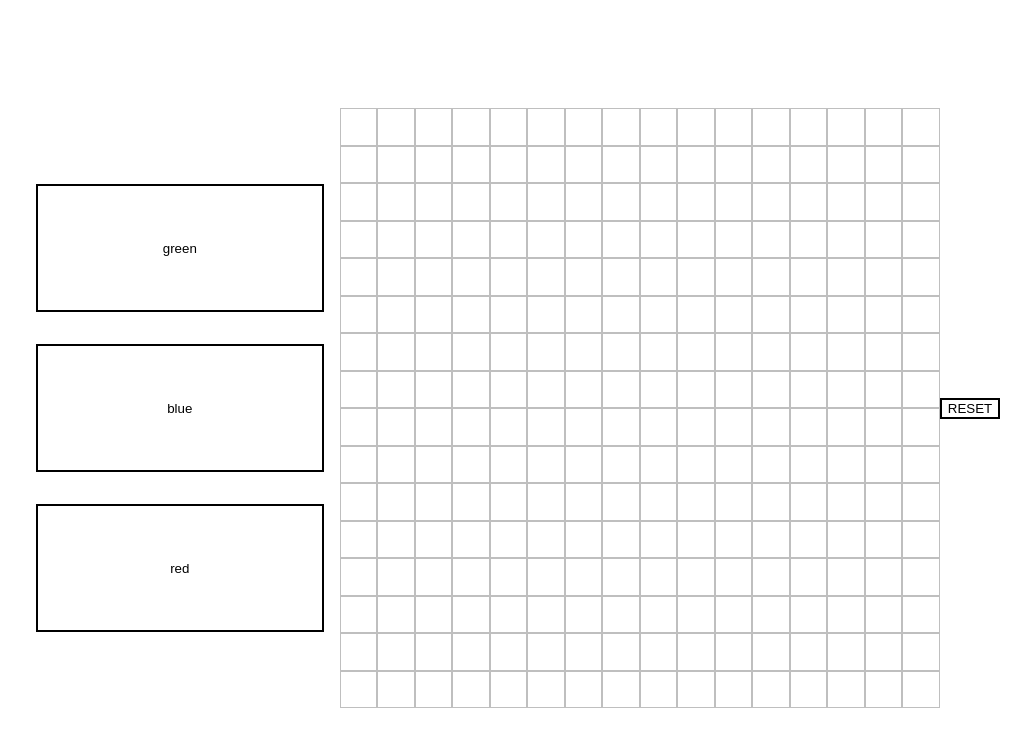
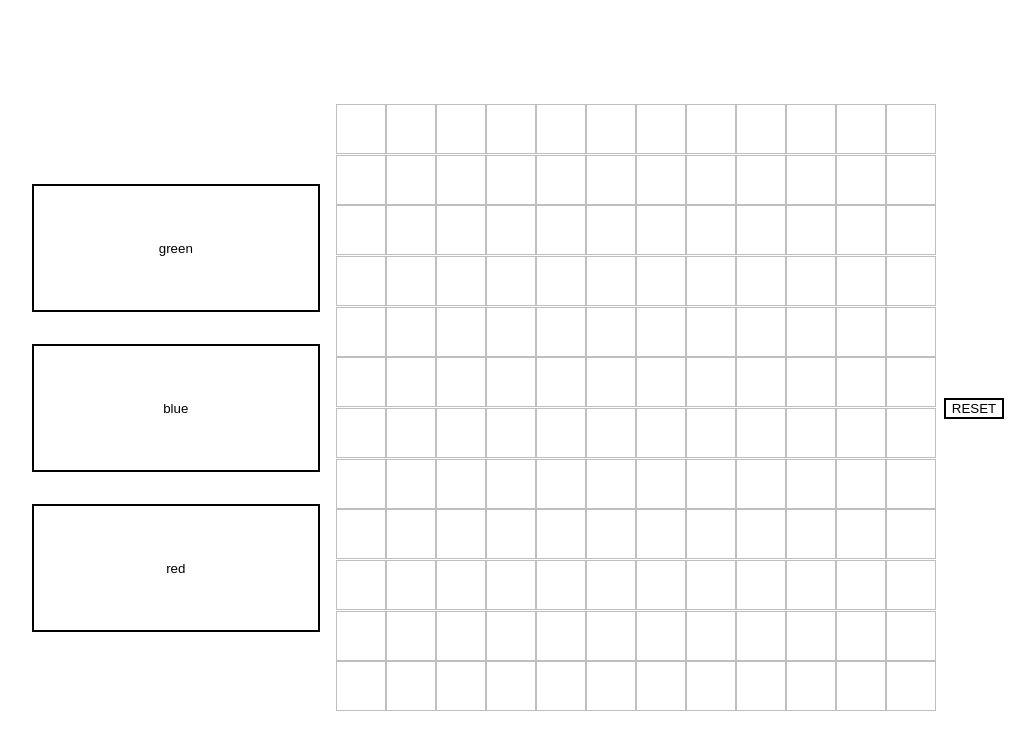
Before and after one commit to finestedm/Etch-a-Sketch, a plain HTML site: page index.html in a window 1280 px wide. Shown: the whole page, without its empty margins (138-1173 px from the left). Drawn offline with Linux system fonts and the light colour scheme.

Commit message:
resizer implemented but only hardcoded into script

```diff
--- a/myscript.js
+++ b/myscript.js
@@ -1,4 +1,6 @@
-const newArray = (16 ** 2);
+var hardcodedInput = 12;
+
+const newArray = (hardcodedInput ** 2);
 var currentColor = '';
 
 // This part created an array of boxes - size depends on newArray value
@@ -6,6 +8,7 @@ for (i = 0; i < newArray; i++) {
     var div = document.createElement('div');
     div.setAttribute("id", "box-" + i);
     div.setAttribute("class", "box");
+    div.setAttribute("style", `width: ${600 / hardcodedInput}px; height: ${600 / hardcodedInput}px`);
     container.appendChild(div);
 }
 
@@ -16,7 +19,7 @@ const reset = document.querySelector('#reset');
 
 // This part colors the clicked box to the chosen color
 box.forEach((box) => {
-    box.addEventListener('mousedown', (e) => {
+    box.addEventListener('mouseover', (e) => {
         e.target.style.background = currentColor;
     });
 });
--- a/mystyle.css
+++ b/mystyle.css
@@ -9,17 +9,24 @@ body {
 
 #container {
     display: flex;
-    width: 600px;
-    height: 600px;
+    width: 608px;
+    height: 608px;
     flex-wrap: wrap;
 
 }
 
 .box {
+
+    border: 1px solid rgb(0, 0, 0, 0.25);
+    box-sizing: border-box;
+}
+
+.box:hover {
     height: calc(600px/16);
     width: calc(600px/16);
     border: 1px solid rgb(0, 0, 0, 0.25);
     box-sizing: border-box;
+    background-color: aqua;
 }
 
 #color-chooser {
```
